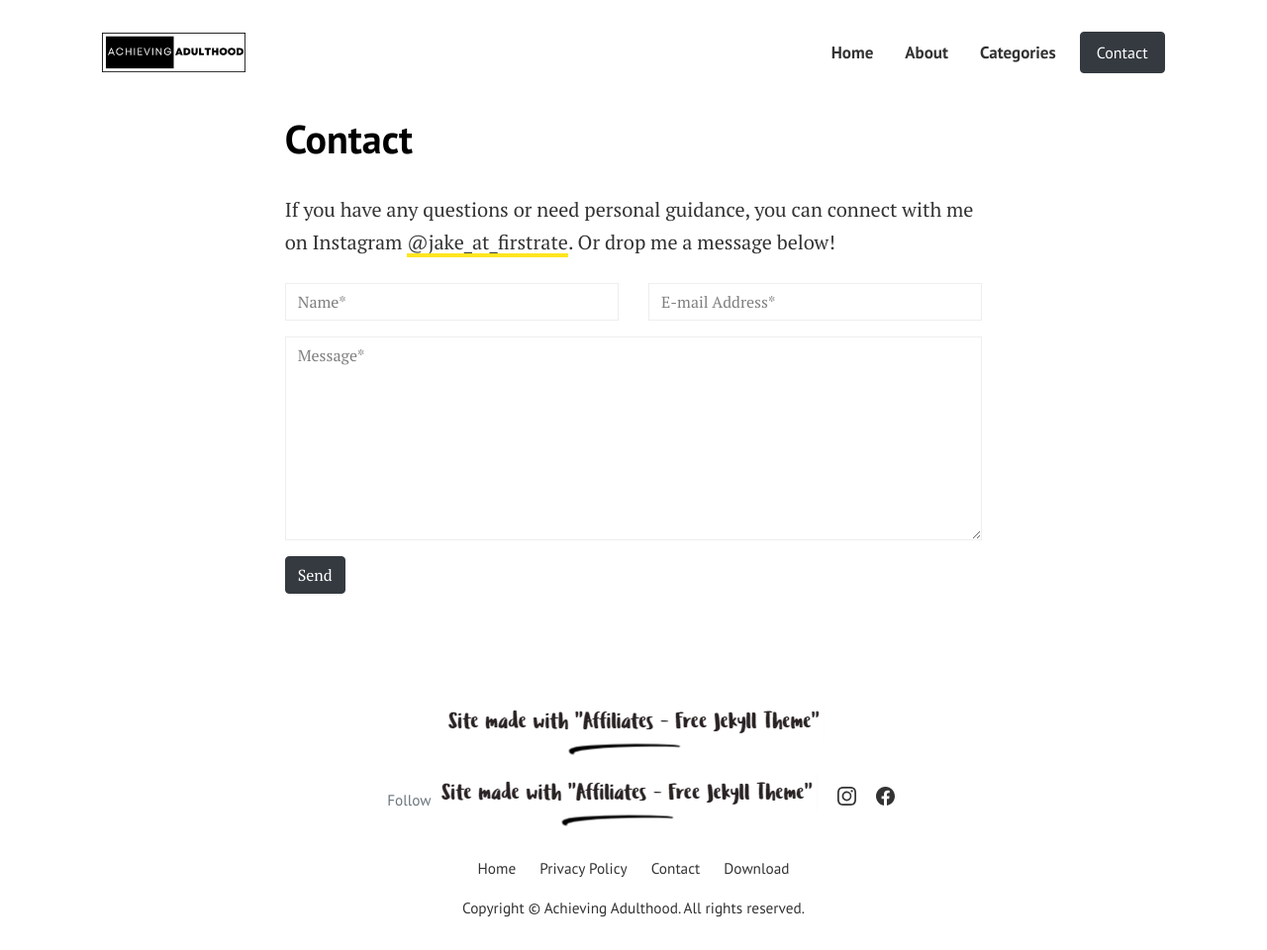
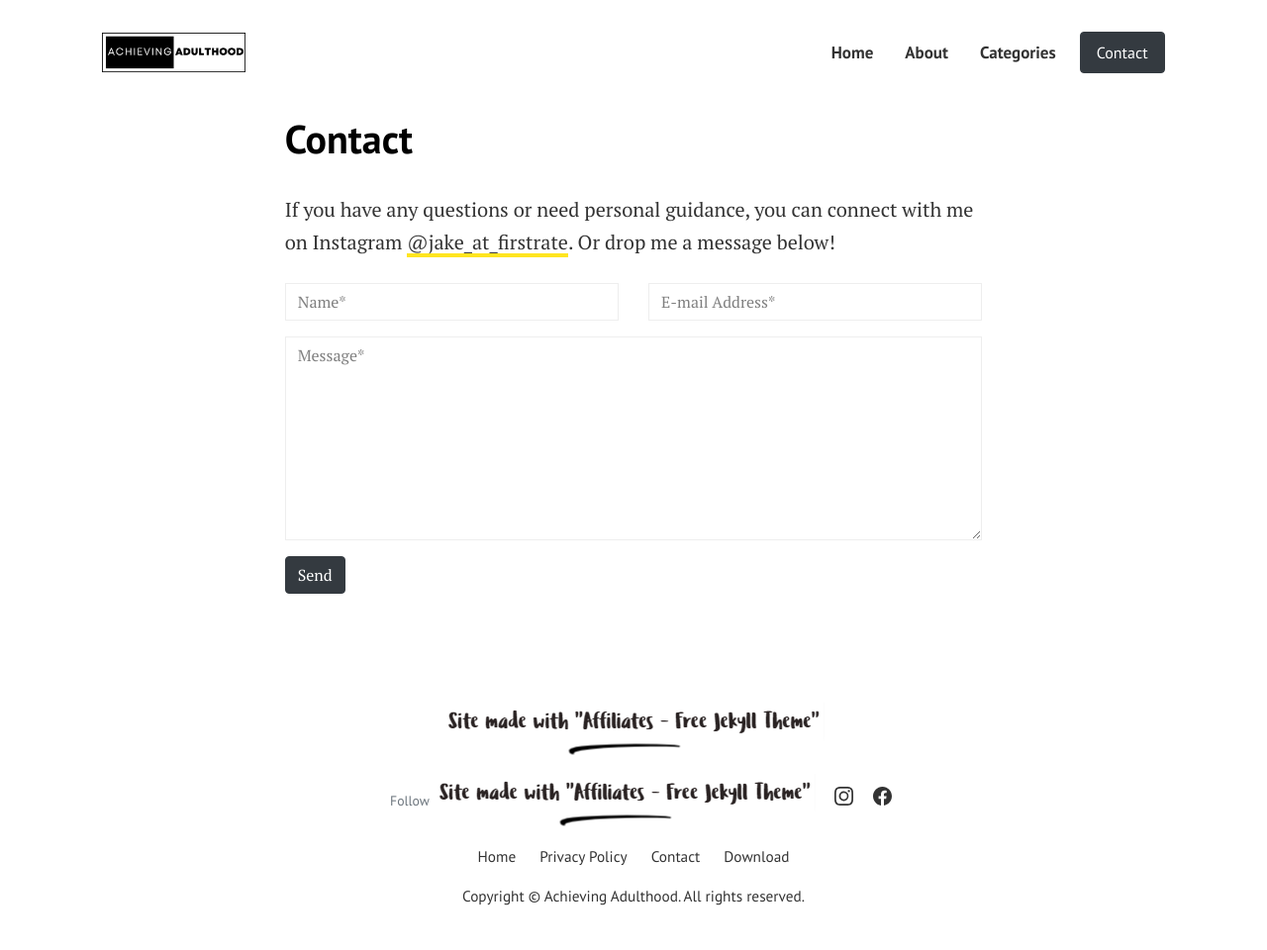
Before and after one commit to jkic2023github/achievingadulthood.com, a Jekyll site: the page built from pages/contact.html, in a window 1280 px wide and 960 px high. Shown: the whole window at 99% size. Built offline with Jekyll 4.4.1, drawn with Linux system fonts in a browser that asks for light colours.

Commit message:
Update default.html

```diff
--- a/_layouts/default.html
+++ b/_layouts/default.html
@@ -86,7 +86,7 @@
   </div>
   <!-- CREDITS END -->
 
-  <div class="mx-auto text-center mb-3">
+  <div class="p-0 mb-1 small">
     <span class="ml-3 text-muted small">Follow</span>
 
 	<a class="hover-opacity font-weight-bold" href="https://bootstrapstarter.com/template-affiliates-bootstrap-jekyll/">
```
